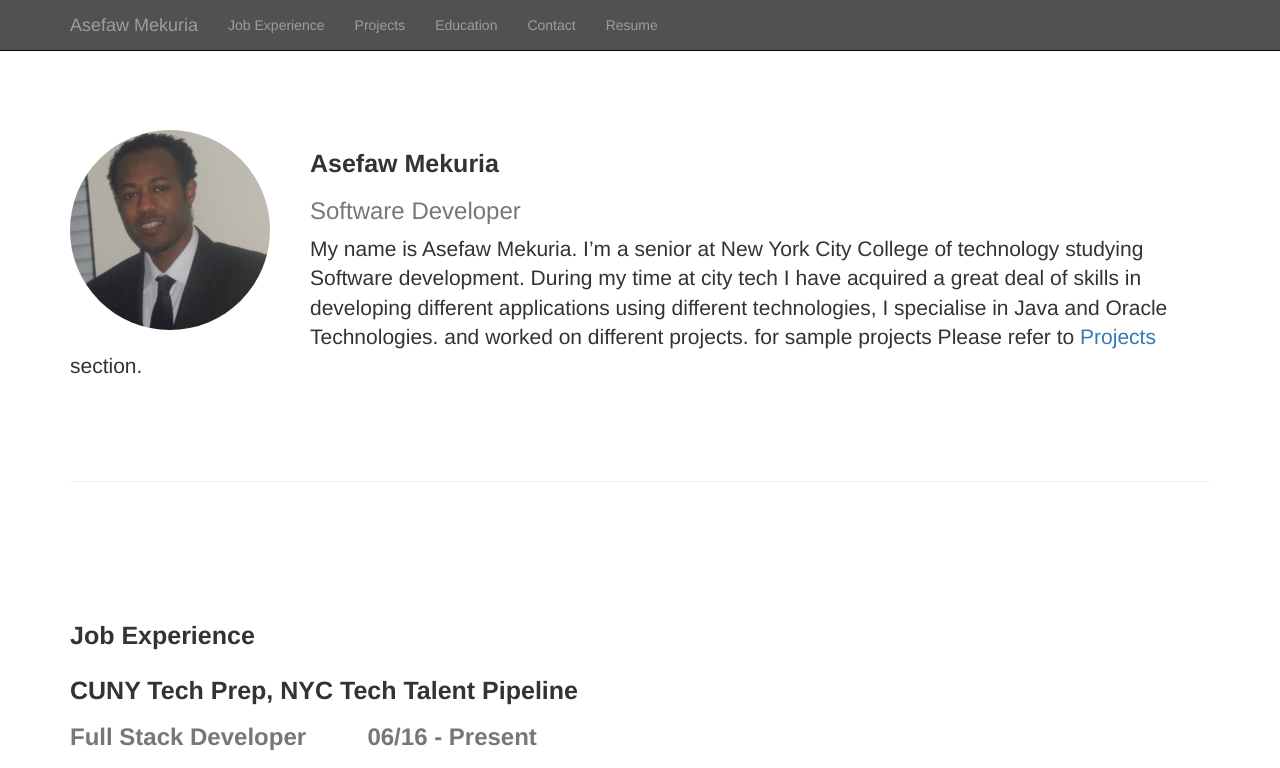
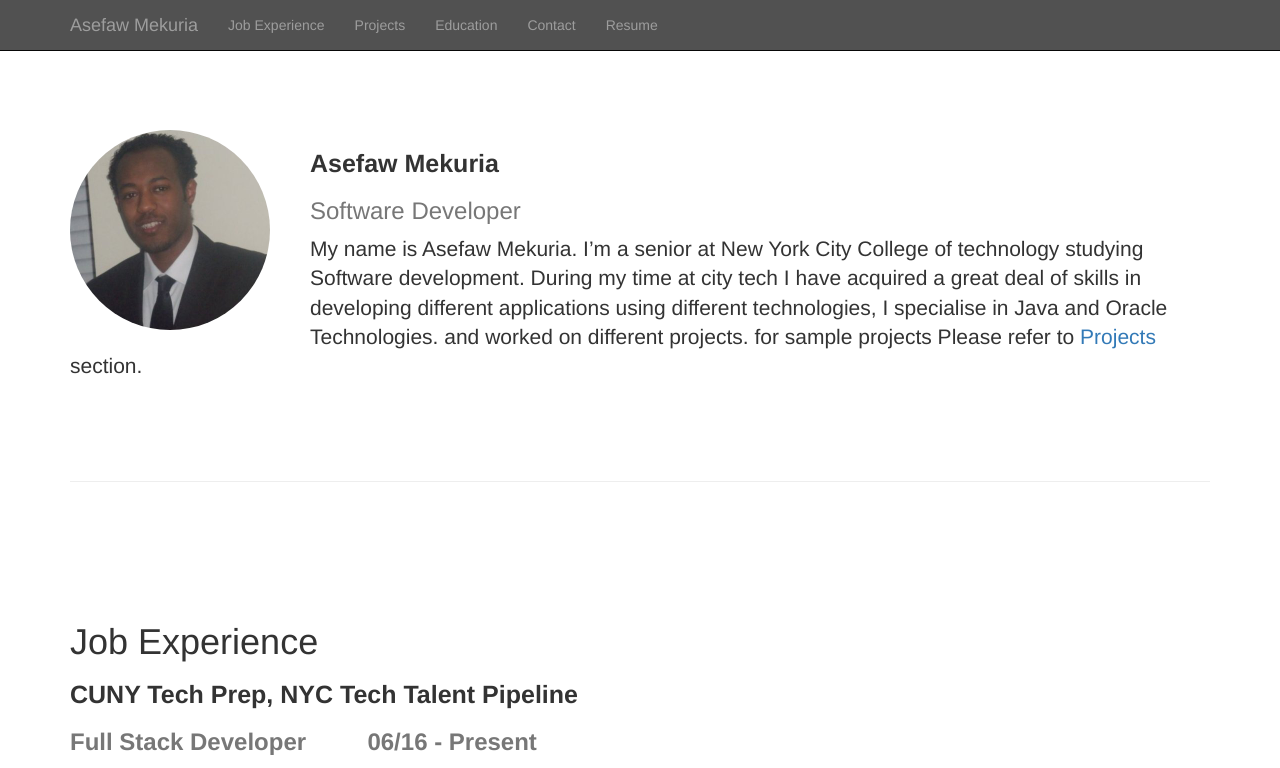
Before and after one commit to Asefaw/asefaw.github.io, a plain HTML site: page index.html in a window 1280 px wide. Shown: the top 768 px of the page. Drawn offline with Linux system fonts and the light colour scheme.

Commit message:
updated experience

```diff
--- a/index.html
+++ b/index.html
@@ -93,10 +93,11 @@
 
 
         <div class="featurette" id="job-experience"> <br><br>
-        <h2 class="featurette-heading"> Job Experience <br><br>CUNY Tech Prep, NYC Tech Talent Pipeline
+        <h1 class="featurette-headin"> Job Experience
+        <h2 class="featurette-heading">CUNY Tech Prep, NYC Tech Talent Pipeline </h2>
 
                 <h3 class="text-muted"><b>Full Stack Developer &emsp;&emsp; 06/16 - Present</b></h3>
-            </h2>
+
             <p class="lead">
                 <li>Selected for competitive six-month industry-informed technical training program that blends a full stack JavaScript boot camp with individualized professional development coaching.
                 </li>
```
